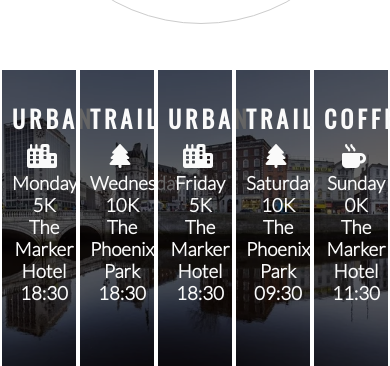
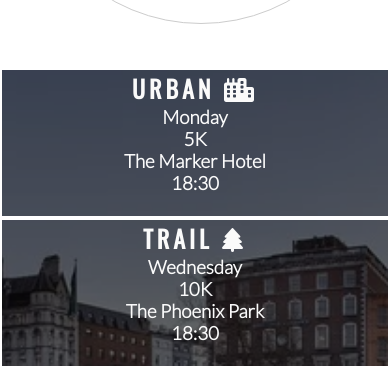
Before and after one commit to radule90/love-running, a plain HTML site: page index.html in a window 390 px wide. Shown: the part 1852-2218 px from the top of the page. Drawn offline with nearby package versions, Linux system fonts and the light colour scheme.

Commit message:
Style meetup times for tablet and mobile screens

```diff
--- a/assets/css/style.css
+++ b/assets/css/style.css
@@ -251,7 +251,7 @@
 
 /* Media queries */
 
-/* For larger to medium screen sizes from 1200px wide and down */
+/* For larger to medium screen size from 1200px wide and down */
 
 @media screen and (max-width: 1200px) {
     #club-ethos {
@@ -275,6 +275,13 @@
         clear: both;
         width: 100%;
         float: left;
+        padding: 0;
+    }
+
+    #times > div {
+        width: 100%;
+        clear: both;
+        height: 150px;
         padding: 0;
     }
 
```
